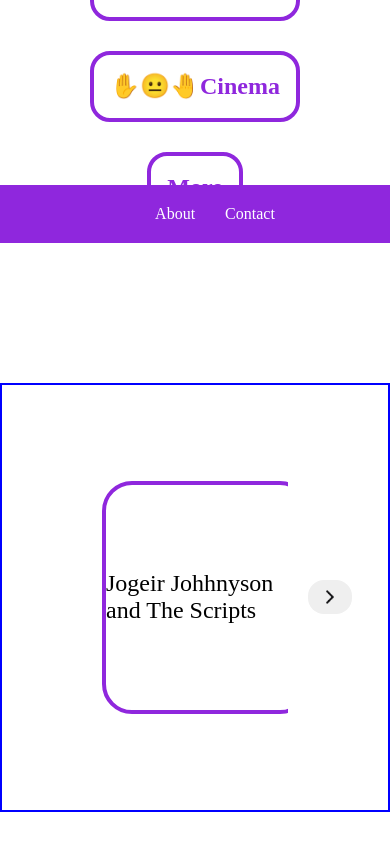
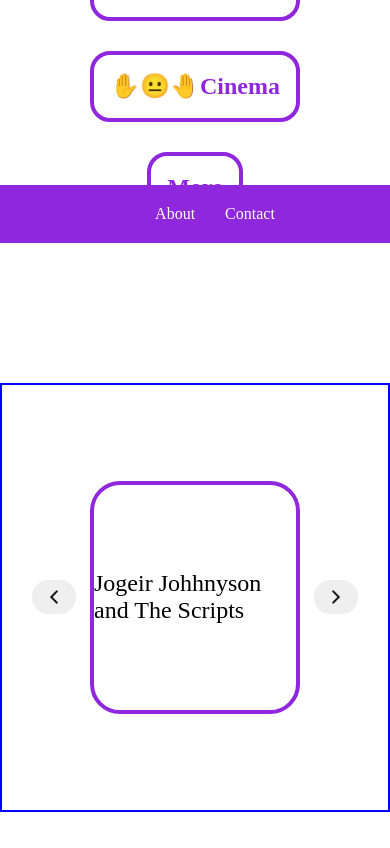
Before and after one commit to IDATA2301/idata2301-ticketlords-group4, a React (Vite) app: page / in a window 390 px wide. Shown: the part 601-1449 px from the top of the page. Built offline with nearby package versions, Linux system fonts and the light colour scheme.

Commit message:
Made touchscreen version where slider arrows dont stay highlighterd after touch

```diff
--- a/src/css/Slider.css
+++ b/src/css/Slider.css
@@ -91,18 +91,15 @@ p .event-popular::-webkit-scrollbar {
   box-shadow: 0 0 0 4px #62bb66;
 }
 
+.arrow-left-button.hidden {
+  visibility: hidden;
+  pointer-events: none;
+}
+
 .arrow-left-button img,
 .arrow-right-button img {
   max-width: 12px;
   max-height: auto;
-}
-
-.scroll-left {
-  min-width: 3rem;
-}
-
-.scroll-right {
-  min-width: 3rem;
 }
 
 .scroll-left,
@@ -114,20 +111,20 @@ p .event-popular::-webkit-scrollbar {
   margin-right: 20px;
 }
 
-.arrow-left-button {
-  font-size: 30px;
-}
-
-.arrow-right-button {
-  font-size: 3rem;
+@media (hover: none) and (pointer: coarse) {
+  .arrow-left-button:active,
+  .arrow-right-button:active,
+  .arrow-left-button:hover,
+  .arrow-right-button:hover {
+    box-shadow: none;
+  }
 }
 
 @media (max-width: 600px) {
   .scroll-left,
   .scroll-right {
-    min-width: 12px;
+    min-width: 0px;
     min-height: auto;
-    max-height: auto;
   }
 
   .arrow-left-button,
@@ -146,10 +143,15 @@ p .event-popular::-webkit-scrollbar {
     overflow-x: auto;
     scroll-snap-type: x mandatory;
     scroll-behavior: smooth;
+    padding: 0 4px;
   }
 
   .category-item {
     flex: 0 0 100%;
     scroll-snap-align: start;
   }
+
+  .category-items div {
+    margin-right: 0;
+  }
 }
```
